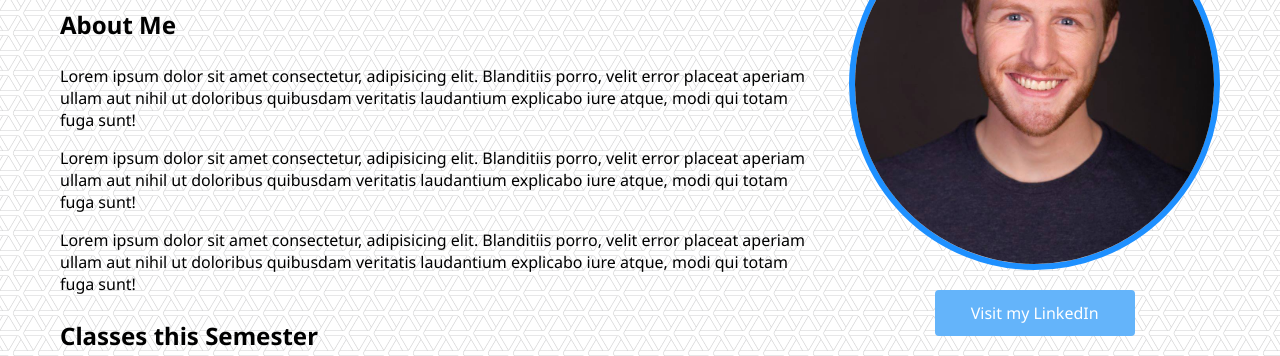
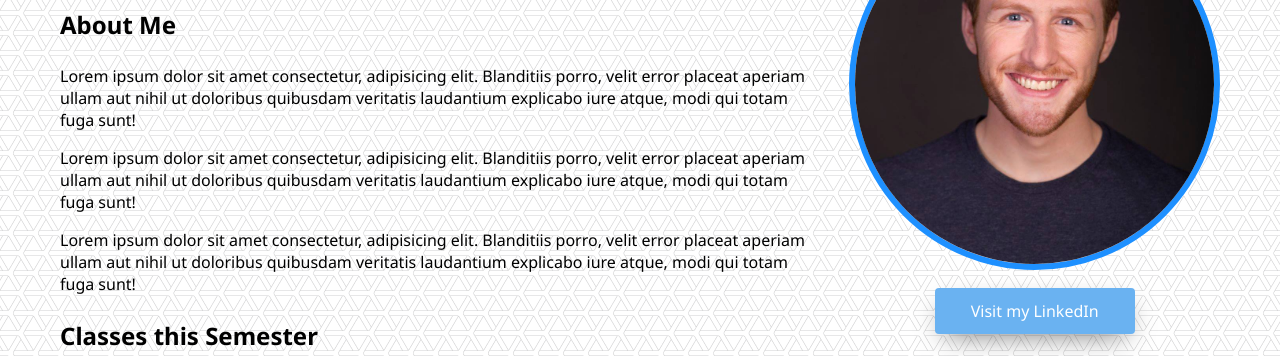
Before and after one commit to rjmckee01/ADPR458_Coding, a plain HTML site: page Assignments/index.html in a window 1280 px wide. In both pictures the pointer is over the link "Visit my LinkedIn". Shown: the part 444-800 px from the top of the page. Drawn offline with Linux system fonts and the light colour scheme.

Commit message:
button 2

```diff
--- a/Assignments/css/styles.css
+++ b/Assignments/css/styles.css
@@ -40,11 +40,15 @@ a.button {
     text-align: center;
     font-weight: 400;
     border-radius: 4px;
-    transition: background-color 0.2s;
+    box-shadow: 10px 28px -10px 0 #000;
+    /* transition: background-color 0.2s ease; */
+    transition: all 0.6s cubic-bezier(0.34, 1.56, 0.64, 1);
 }
 
 a.button:hover {
-background-color: rgb(100, 180, 250);
+transform: translateY(-2px);
+    background-color: rgb(106, 178, 241);
+    box-shadow: 0px 10px 28px -10px rgba(0, 0, 0, 0.56);
 }
 
 a.button:active {
```
